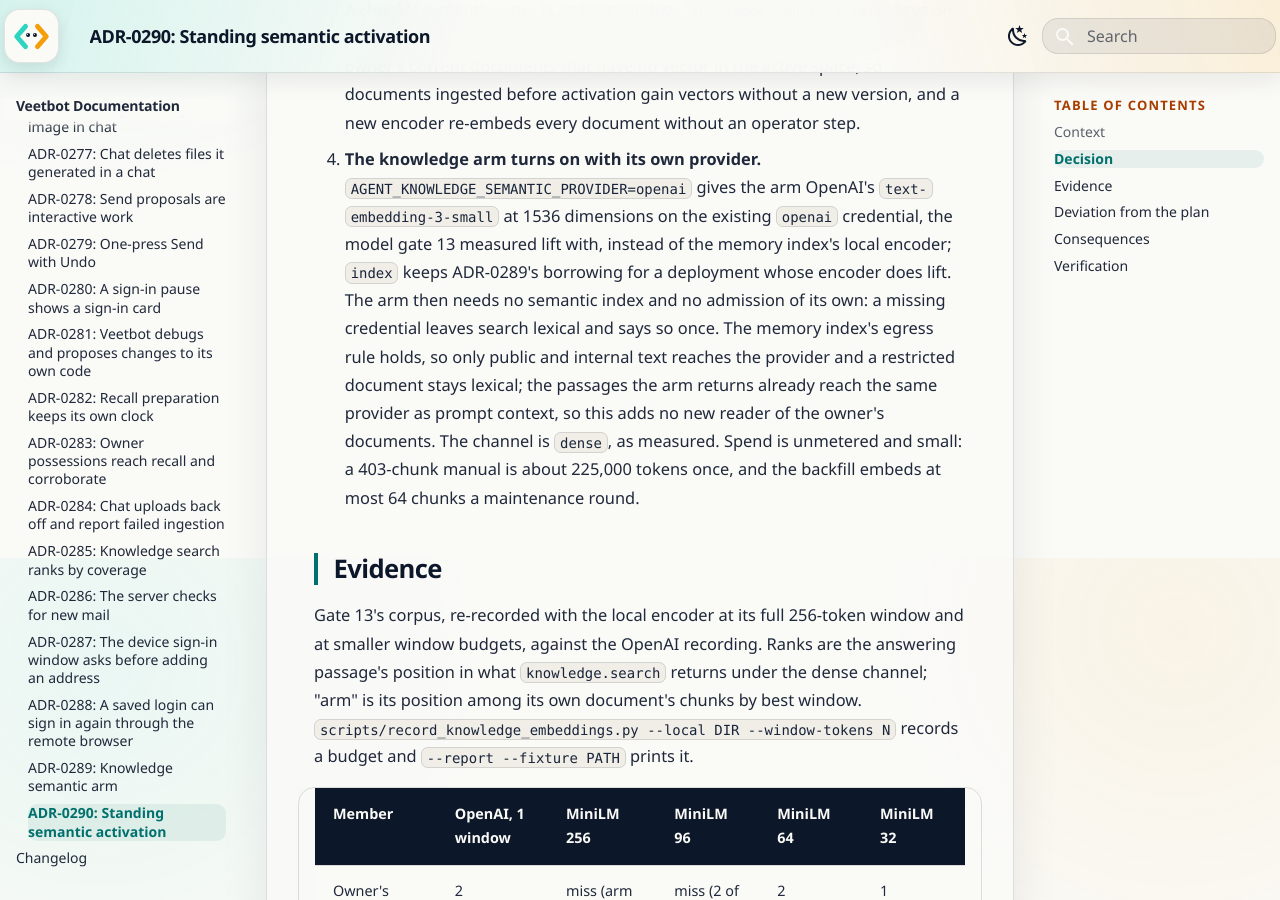
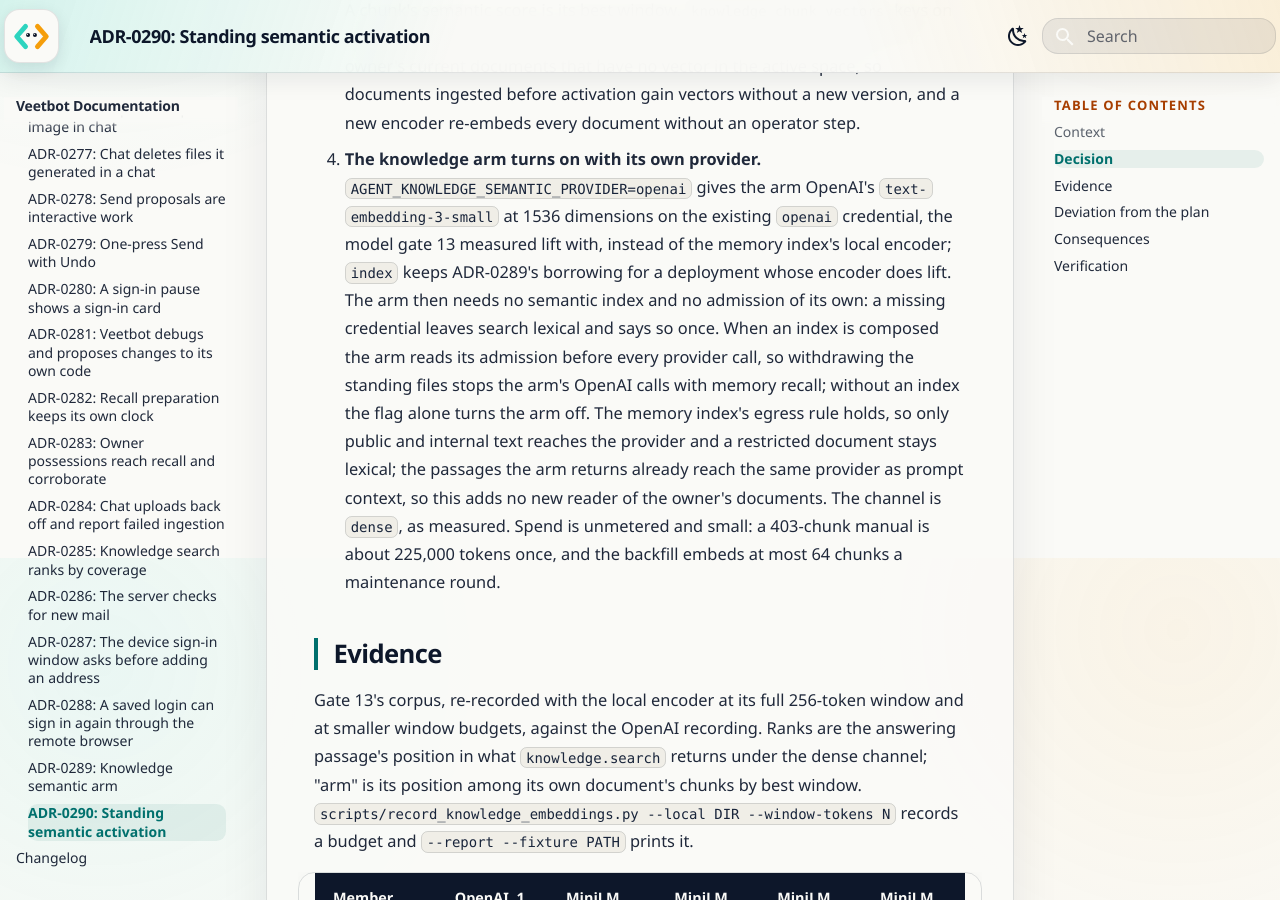
Before and after one commit to avitus/veetbot, an MkDocs documentation site: the page built from docs/adr/0290-standing-semantic-activation.md, in a window 1280 px wide and 900 px high, scrolled down 2142 px. Built offline with MkDocs 1.6.1 and Material for MkDocs 9.7.7, drawn with Linux system fonts in a browser that asks for light colours; some of the changed text lies outside the part shown.

Commit message:
Record in ADR-0290 that the files withdraw the knowledge arm and how text versions supersede
Reading-Lane: A
Co-Authored-By: Claude Fable 5.1 <noreply@anthropic.com>
Glen-Conversation: 97d11080-0b53-454b-baf9-49581152c912

```diff
--- a/docs/adr/0290-standing-semantic-activation.md
+++ b/docs/adr/0290-standing-semantic-activation.md
@@ -73,7 +73,10 @@ section that repeats "click" or "tray" outranks the passage that answers.
    index's local encoder; `index` keeps ADR-0289's borrowing for a deployment
    whose encoder does lift. The arm then needs no semantic index and no
    admission of its own: a missing credential leaves search lexical and says
-   so once. The memory index's egress rule holds, so only public and internal
+   so once. When an index is composed the arm reads its admission before
+   every provider call, so withdrawing the standing files stops the arm's
+   OpenAI calls with memory recall; without an index the flag alone turns
+   the arm off. The memory index's egress rule holds, so only public and internal
    text reaches the provider and a restricted document stays lexical; the
    passages the arm returns already reach the same provider as prompt
    context, so this adds no new reader of the owner's documents. The channel
@@ -133,6 +136,11 @@ progress rather than protecting it.
   continues on the next round.
 - ADR-0289's "never composes an embedding egress of its own" no longer holds
   for the `openai` provider; the measurement above is why.
+- `knowledge-text@2` supersedes `knowledge-text@1`. The backfill fills chunks
+  with no vector in the space; a vector carrying the older text version is
+  not replaced by it. No deployment holds one, since the arm was off
+  everywhere before this change; a later text version needs the older
+  vectors dropped first.
 
 ## Verification
 
```
